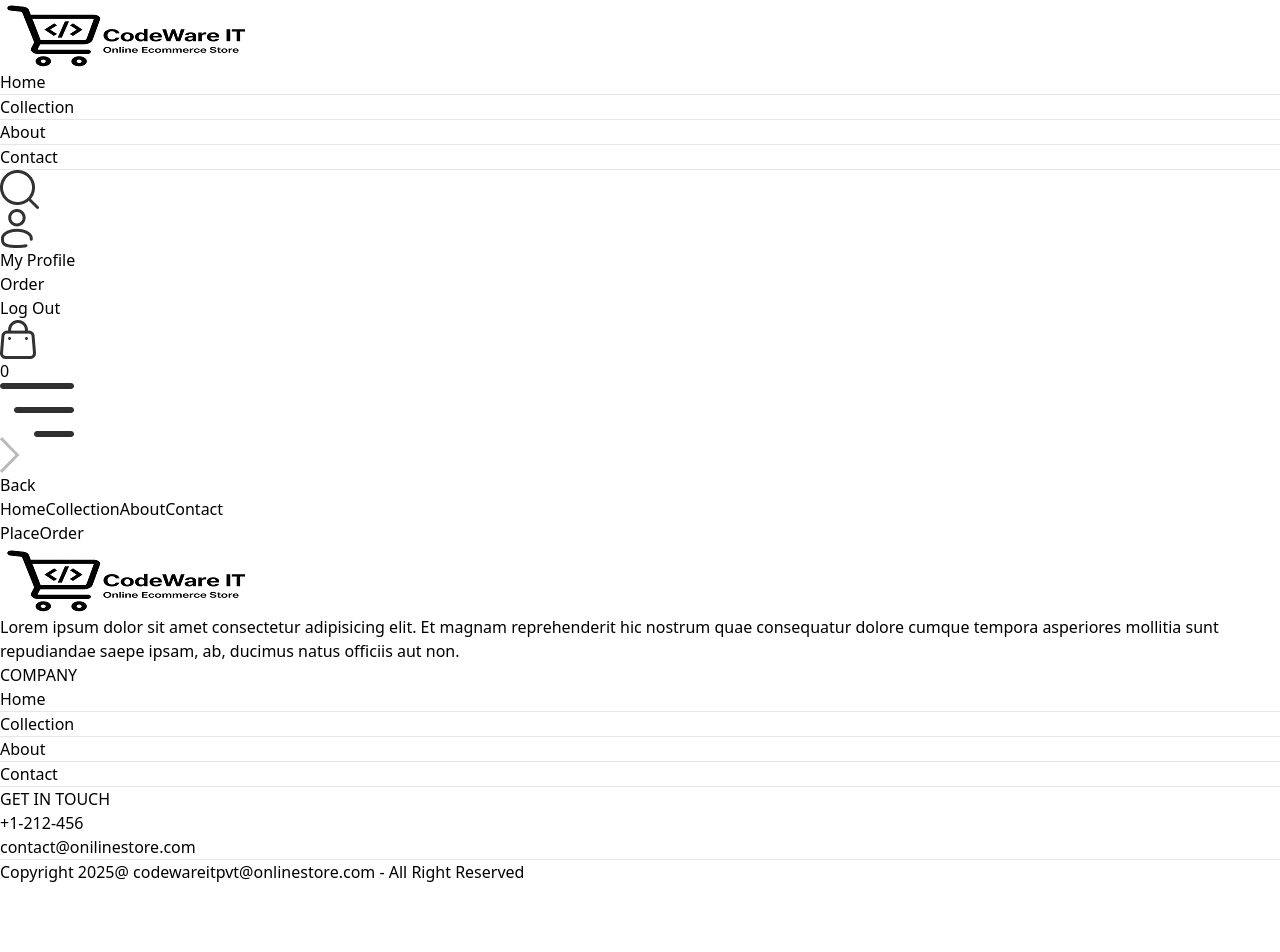
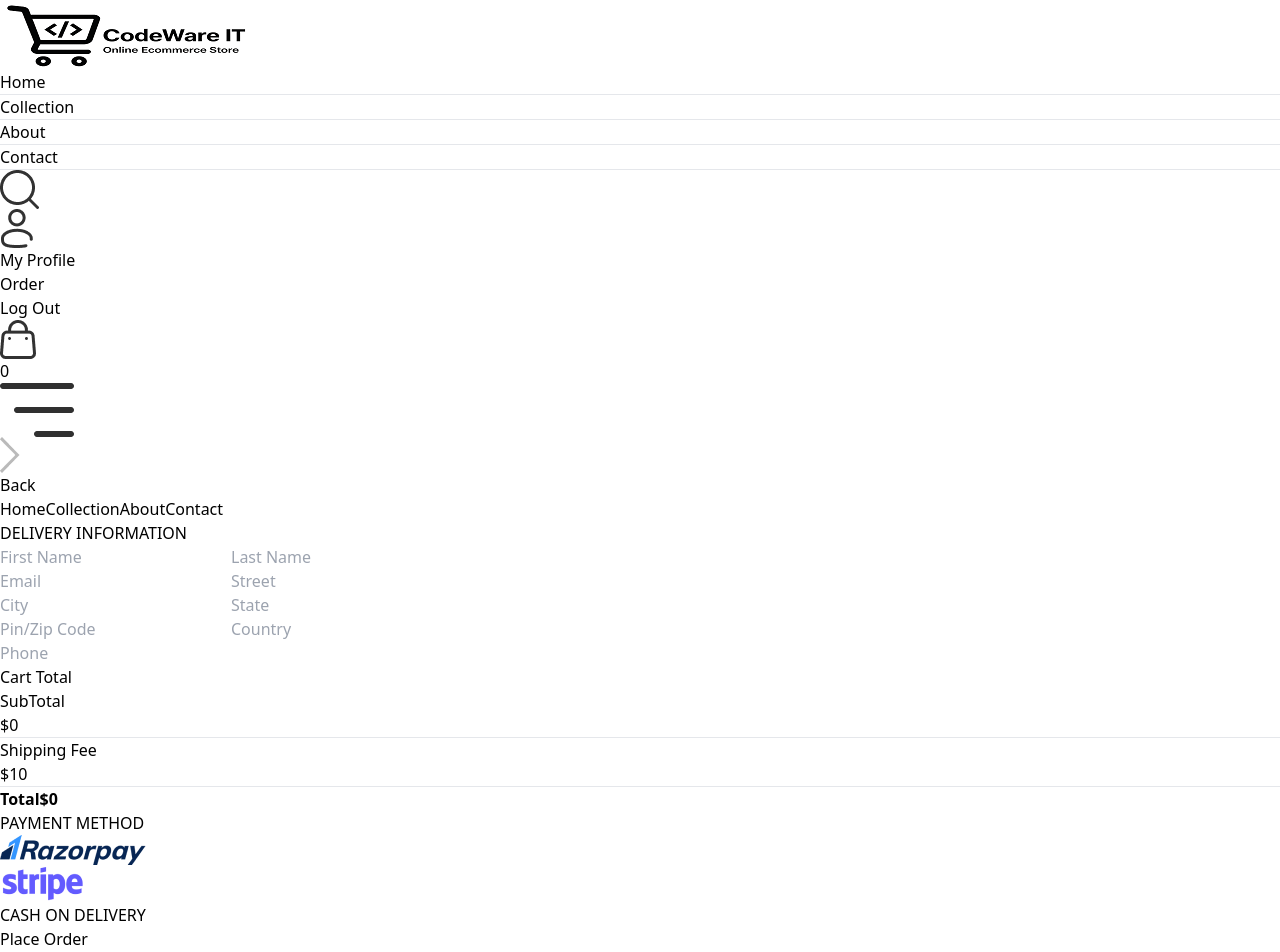
Before and after one commit to withaman/E-Commerce, a React (Vite) app: page /place-order in a window 1280 px wide. Shown: the top 952 px of the page. Before the commit the page ends 884 px from the top, so only its background shows below. Built offline with nearby package versions, Linux system fonts and the light colour scheme.

Commit message:
update context

```diff
--- /dev/null
+++ b/src/components/CartTotal.jsx
@@ -0,0 +1,42 @@
+import React, { useContext } from 'react'
+import { ShopContext } from '../context/ShopContext'
+import Title from './Title'
+
+const CartTotal = () => {
+    const { getCartTotal, deliveryFee, currency } = useContext(ShopContext)
+    return (
+        <div className='w-full'>
+            <div className='text-2xl'>
+                <Title t1={"Cart"} t2={"Total"} />
+            </div>
+            <div className='flex flex-col gap-2 mt-2 text-sm'>
+                <div className='flex justify-between'>
+                    <p>SubTotal</p>
+                    <p>
+                        {currency}
+                        {getCartTotal()}
+                    </p>
+                </div>
+                <hr />
+                <div className="flex justify-between">
+                    <p>Shipping Fee</p>
+                    <p>
+                        {currency}
+                        {deliveryFee}
+                    </p>
+                </div>
+                <hr />
+                <div className='flex justify-between'>
+                    <b>Total</b>
+                    <b>
+                        {currency}
+                        {getCartTotal() === 0 ? 0 : getCartTotal() + deliveryFee}
+                    </b>
+                </div>
+
+            </div>
+        </div>
+    )
+}
+
+export default CartTotal
--- a/src/components/Navbar.jsx
+++ b/src/components/Navbar.jsx
@@ -30,7 +30,7 @@ const Navbar = () => {
       <div className="flex items-center gap-6">
         <img src={assets.search_icon} className="w-5 cursor-pointer" alt="" />
         <div className="group relative">
-          <img src={assets.profile_icon} className="w-5" alt="" />
+          <Link to='/login'><img src={assets.profile_icon} className="w-5" alt="" /></Link>
           <div className="group-hover:block hidden absolute left-0 pt-4">
             <div className="flex flex-col gap-2 w-36 py-3 px-5 bg-slate-100 text-gray-500 rounded">
               <p className="cursor-pointer hover:text-black">My Profile</p>
@@ -54,9 +54,8 @@ const Navbar = () => {
         <div>
           {/* SideBar Menu */}
           <div
-            className={`absolute top-0 right-0 bottom-0 overflow-hidden bg-white transtion-all ${
-              visible ? "w-full" : "w-0"
-            }`}
+            className={`absolute top-0 right-0 bottom-0 overflow-hidden bg-white transtion-all ${visible ? "w-full" : "w-0"
+              }`}
           >
             <div className="flex flex-col text-gray-600">
               <div
--- a/src/context/ShopContext.jsx
+++ b/src/context/ShopContext.jsx
@@ -18,6 +18,7 @@ const ShopContextProvider = (props) => {
     if (cartData[itemId]) {
       if (cartData[itemId][size]) {
         cartData[itemId][size] += 1;
+        // console.log(cartData[itemId][size]);
       } else {
         cartData[itemId][size] = 1;
       }
@@ -53,9 +54,28 @@ const ShopContextProvider = (props) => {
     }
     return totalCount;
   };
+  const getCartTotal = () => {
+    let totalAmount = 0;
+    for (const itemId in cartItem) {
+      const itemInfo = products.find((product) => product._id === itemId);
+      if (!itemInfo) continue;
+      for (const size in cartItem[itemId]) {
+        try {
+          if (cartItem[itemId][size] > 0) {
+            totalAmount += itemInfo.price * cartItem[itemId][size];
+          }
+        } catch (error) {
+          console.error("Enter calculating cart total:", error)
+        }
+      }
+    }
+    return totalAmount
+    // console.log(totalAmount)
+  }
 
   useEffect(() => {
     // console.log(cartItem);
+    // console.log(getCartTotal)
     getCartCount();
   }, [cartItem]);
 
@@ -67,6 +87,7 @@ const ShopContextProvider = (props) => {
     addToCart,
     getCartCount,
     updateQuantity,
+    getCartTotal
   };
 
   return (
--- a/src/pages/Cart.jsx
+++ b/src/pages/Cart.jsx
@@ -2,9 +2,12 @@ import React, { useContext, useEffect, useState } from "react";
 import { ShopContext } from "../context/ShopContext";
 import Title from "../components/Title";
 import { assets, products } from "../assets/assets";
+import CartTotal from "../components/CartTotal";
+import { useNavigate } from "react-router-dom";
 const Cart = () => {
   const { cartItem, currency, updateQuantity } = useContext(ShopContext);
   const [productData, setProductData] = useState([]);
+  const navigate = useNavigate()
   // console.log(cartItem);
 
   useEffect(() => {
@@ -26,16 +29,16 @@ const Cart = () => {
   }, [cartItem]);
   return (
     <div>
-      <div className="text-2xl mb-3">
+      <div className="text-2xl my-5">
         <Title t1={"Your"} t2={"Cart"} />
       </div>
-      <div>
+      <div className="flex flex-col gap-2">
         {productData.map((item, index) => {
           const proData = products.find((product) => product._id == item._id);
           return (
             <div
               key={index}
-              className="py-4 border-t border-b text-gray-700 grid grid-cols-[4fr_0.5fr_0.5fr] sm:grid-cols-[4fr_2fr_0.5fr] items-center gap-4"
+              className="py-2 border-t border-b text-gray-700 grid grid-cols-[4fr_0.5fr_0.5fr] sm:grid-cols-[4fr_2fr_0.5fr] items-center gap-4"
             >
               <div className="flex items-center gap-6">
                 <img src={proData.image[0]} className="w-16 sm:w-20" />
@@ -60,10 +63,10 @@ const Cart = () => {
                     e.target.value == " " || e.target.value == 0
                       ? null
                       : updateQuantity(
-                          item._id,
-                          item.size,
-                          Number(e.target.value)
-                        )
+                        item._id,
+                        item.size,
+                        Number(e.target.value)
+                      )
                   }
                   type="number"
                   defaultValue={item.quantity}
@@ -75,15 +78,19 @@ const Cart = () => {
                 <img
                   src={assets.bin_icon}
                   className="w-4 mr-4 sm:w-5 cursor-pointer"
+                  onClick={() => updateQuantity(item._id, item.size, 0)}
                 />
               </div>
             </div>
           );
         })}
       </div>
-      <div className="flex justify-end">
-        <div className="text-2xl mt-3">
-          <Title t1={"CART"} t2={"Total"} />
+      <div className="flex justify-end my-10">
+        <div className="w-1/2">
+          <CartTotal />
+          <div>
+            <p className='bg-black text-white text-center py-2 px-3 text-lg mt-2 cursor-pointer hover:bg-gray-900' onClick={() => { navigate("/place-order") }}>Place Order</p>
+          </div>
         </div>
       </div>
     </div>
--- a/src/pages/Login.jsx
+++ b/src/pages/Login.jsx
@@ -1,8 +1,26 @@
-import React from 'react'
+import React, { useState } from 'react'
+import Title from '../components/Title'
 
-function Login() {
+const Login = () => {
+  const [currentState, setCurrentState] = useState("Log In")
   return (
-    <div>Login</div>
+    <div className='flex justify-center h-[85vh] pt-16'>
+      <div className=''>
+        <h1 className='text-center font-bold text-3xl'>
+          <h1>{currentState}</h1>
+        </h1>
+        <div className='flex flex-col justify-center items-center mt-5 gap-5'>
+          {currentState === "Sign Up" &&(<input type="text" className='border h-10 w-96 px-4 py-2' placeholder='Name' />)}
+          <input type="email" className='border h-10 w-96 px-4 py-2' placeholder='Email' />
+          <input type="password" className='border h-10 w-96 px-4 py-2' placeholder='Password' />
+          <div className=" flex justify-between items-center gap-8">
+            <p>Forget Password ?</p>
+            <p className='cursor-pointer' onClick={() => setCurrentState(currentState == "Log In" ? "Sign Up" : "Log In")}>{currentState === "Log In" ? "Sign Up" : "Sign In"}</p>
+          </div>
+          <button className='bg-black text-white rounded text-2xl px-3 py-1 w-96'>{currentState == "Log In" ? "Sign In" : "Register"}</button>
+        </div>
+      </div>
+    </div >
   )
 }
 
--- a/src/pages/PlaceOrder.jsx
+++ b/src/pages/PlaceOrder.jsx
@@ -1,8 +1,69 @@
-import React from 'react'
+import React, { useState } from 'react'
+import Title from '../components/Title'
+import CartTotal from '../components/CartTotal'
+import { assets } from '../assets/assets'
 
-function PlaceOrder() {
+const PlaceOrder = () => {
+  const [paymentMethod, setPaymentMethod] = useState(null)
   return (
-    <div>PlaceOrder</div>
+    <div className='flex gap-10 border-t border-b py-14 flex-col sm:flex-row'>
+      {/* Left side */}
+      <div className='flex flex-col w-full sm:w-1/2 gap-2'>
+        <div className='text-2xl'>
+          <Title t1={"DELIVERY"} t2={"INFORMATION"} />
+        </div>
+        <div className='flex gap-2'>
+          <input type="text" placeholder='First Name' className='w-full border py-2 px-3 rounded' />
+          <input type="text" placeholder='Last Name' className='w-full border py-2 px-3 rounded' />
+        </div>
+        <input type="mail" placeholder='Email' className='w-full border py-2 px-3 rounded' />
+        <input type="mail" placeholder='Street' className='w-full border py-2 px-3 rounded' />
+        <div className='flex gap-2'>
+          <input type="text" placeholder='City' className='w-full border py-2 px-3 rounded' />
+          <input type="text" placeholder='State' className='w-full border py-2 px-3 rounded' />
+        </div>
+        <div className='flex gap-2'>
+          <input type="text" placeholder='Pin/Zip Code' className='w-full border py-2 px-3 rounded' />
+          <input type="text" placeholder='Country' className='w-full border py-2 px-3 rounded' />
+        </div>
+        <input type="text" placeholder='Phone' className='w-full border py-2 px-3 rounded' />
+      </div>
+      {/* Right Side */}
+      <div className='flex flex-col w-full sm:w-1/2 gap-4'>
+        <div className='min-w-80'>
+          <CartTotal />
+        </div>
+        <div>
+          <div className='text-lg'>
+            <Title t1={"PAYMENT"} t2={"METHOD"} />
+          </div>
+          <div className='flex gap-3 justify-center'>
+            <div className='flex items-center border gap-2 p-2 cursor-pointer'
+              onClick={() => setPaymentMethod("razorpay")}>
+              <p className={`w-3 h-3 rounded-full border border-black
+                ${paymentMethod == "razorpay" ? "bg-green-500" : ""}`}></p>
+              <img src={assets.razorpay_logo} alt="" className='w-20' />
+            </div>
+            <div className='flex items-center border gap-2 p-2 cursor-pointer'
+              onClick={() => setPaymentMethod("stripe")}>
+              <p className={`w-3 h-3 rounded-full border border-black
+                ${paymentMethod == "stripe" ? "bg-green-500" : ""}`}></p>
+              <img src={assets.stripe_logo} alt="" className='w-12' />
+            </div>
+            <div className='flex items-center border gap-2 p-2 cursor-pointer'
+              onClick={() => setPaymentMethod("cod")}>
+              <p className={`w-3 h-3 rounded-full border border-black
+                ${paymentMethod == "cod" ? "bg-green-500" : ""}`}>
+              </p>
+              <p className='font-bold'>CASH ON DELIVERY</p>
+            </div>
+          </div>
+        </div>
+        <div className='flex justify-end'>
+          <p className='w-1/3 bg-black text-white text-center py-2 px-3 text-lg mt-2 cursor-pointer hover:bg-gray-900'>Place Order</p>
+        </div>
+      </div>
+    </div>
   )
 }
 
```
